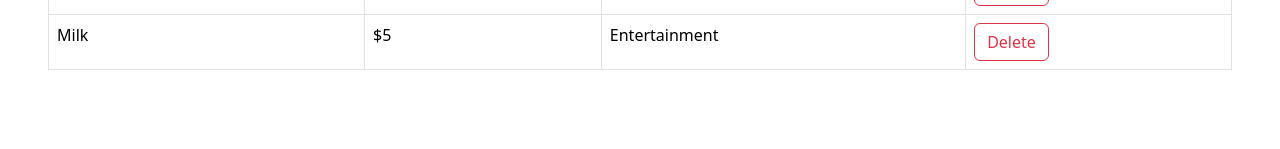
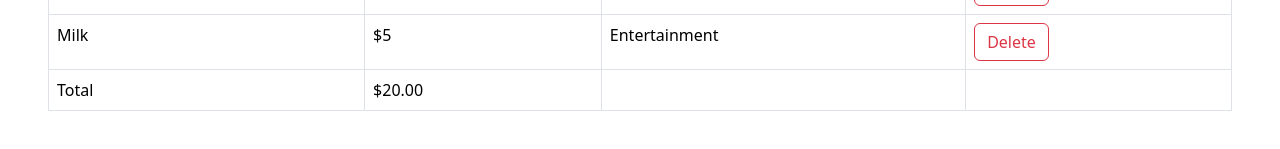
Before and after one commit to Kiru100/react-ts-expense-tracker, a React (Vite) app: page / in a window 1280 px wide. Shown: the part 615-764 px from the top of the page. Built offline with nearby package versions, Linux system fonts and the light colour scheme.

Commit message:
Update FormData.tsx

```diff
--- a/src/components/FormData.tsx
+++ b/src/components/FormData.tsx
@@ -67,6 +67,14 @@ export default function FormData({form_data, onDelete}: Props){
                         ))
                     }
                 </tbody>
+                <tfoot>
+                    <tr>
+                        <td>Total</td>
+                        <td>${form_data.reduce((acc,expense)=>expense.amount+acc, 0).toFixed(2)}</td>
+                        <td></td>
+                        <td></td>
+                    </tr>
+                </tfoot>
             </Table>
         </>
     )
```
